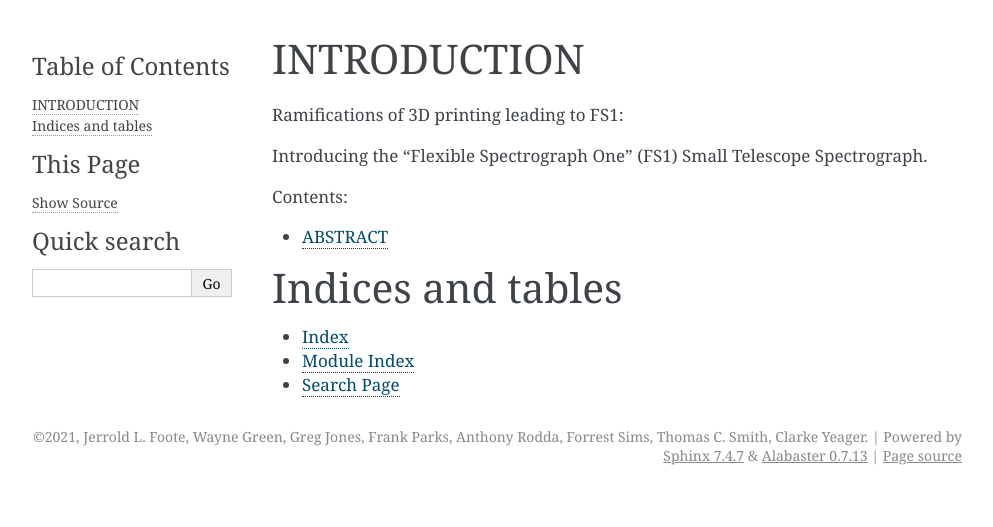
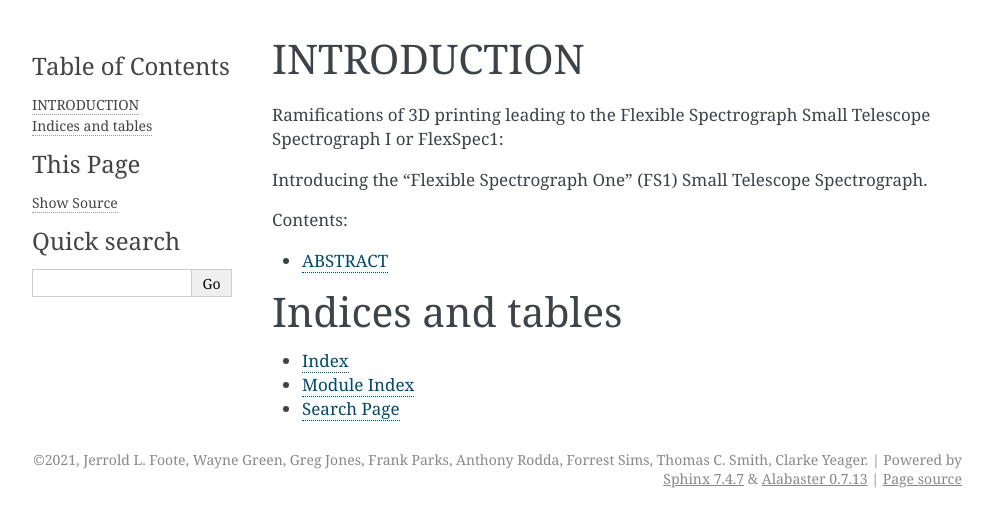
Before and after one commit to The-SMTSci/FlexSpec1, a Sphinx documentation site: the page built from docs/source/index.rst, in a window 1280 px wide. Shown: the top 527 px of the page, without its empty margins (148-1141 px from the left). Built offline with Sphinx 7.4.7, drawn with Linux system fonts in a browser that asks for light colours.

Commit message:
Still tracking FS1/NA1 details

```diff
--- a/docs/source/index.rst
+++ b/docs/source/index.rst
@@ -2,14 +2,15 @@
    The code etc are in another part of this repo.
 
    latexmk -pdf -dvi- -ps-  'sasna13dspectrograph.tex'
-   docker run -it --rm -v /home/git/external/SAS_NA1_3D_Spectrograph/docs:/docs sphinxdoc/sphinx make latexpdf
+   docker run -it --rm -v /home/git/external/FlexSpec1/docs:/docs sphinxdoc/sphinx-latexpdf make latexpdf
 
 
 
 INTRODUCTION
 ============
 
-Ramifications of 3D printing leading to FS1:
+Ramifications of 3D printing leading to the Flexible Spectrograph
+Small Telescope Spectrograph I or FlexSpec1:
 
 Introducing the "Flexible Spectrograph One" (FS1)
 Small Telescope Spectrograph.
```
